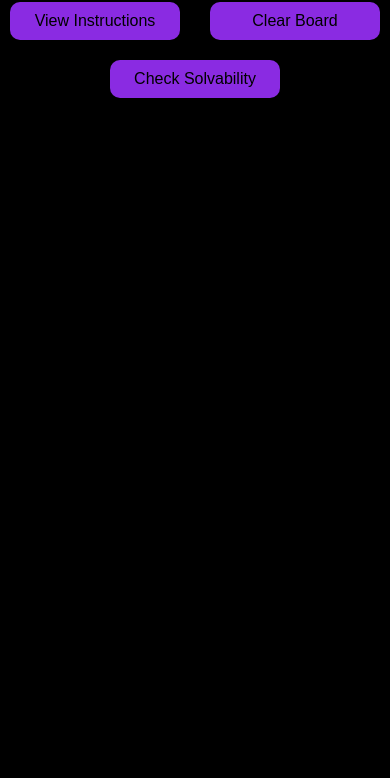
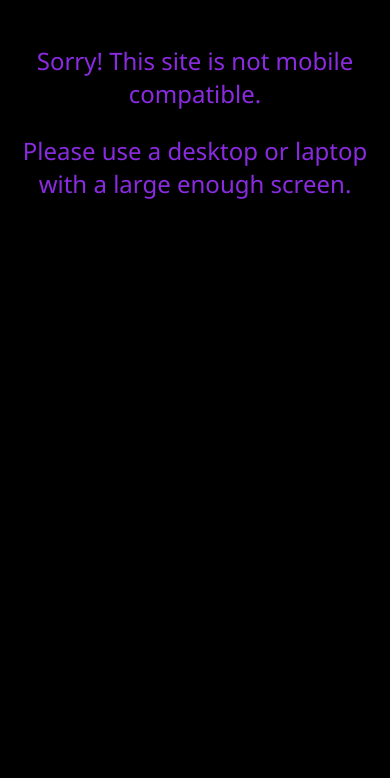
Before and after one commit to macy-jayne/kanoodle-solver, a plain HTML site: page index.html in a window 390 px wide. Shown: the part 66-844 px from the top of the page. Drawn offline with Linux system fonts and the light colour scheme.

Commit message:
Update index.html

```diff
--- a/index.html
+++ b/index.html
@@ -8,6 +8,10 @@
   <link rel="stylesheet" href="style.css">
 </head>
 <body>
+  <div id="mobile-warning">
+      <p>Sorry! This site is not mobile compatible.</p>
+      <p>Please use a desktop or laptop with a large enough screen.</p>
+  </div>
   <div class="heading">
     <h1>Kanoodle Doodles</h1>
     <div id="colorblind-toggle-container">
```
